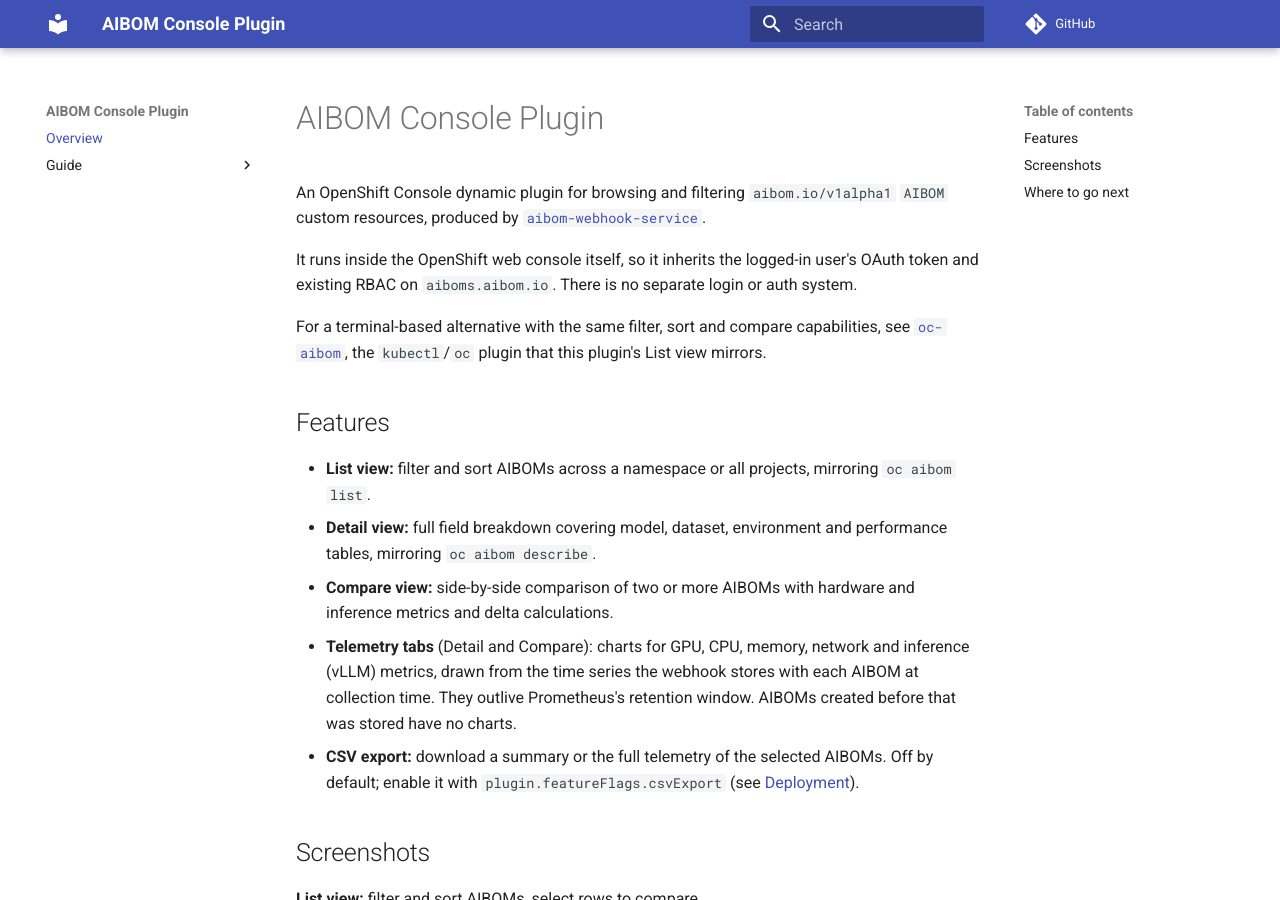
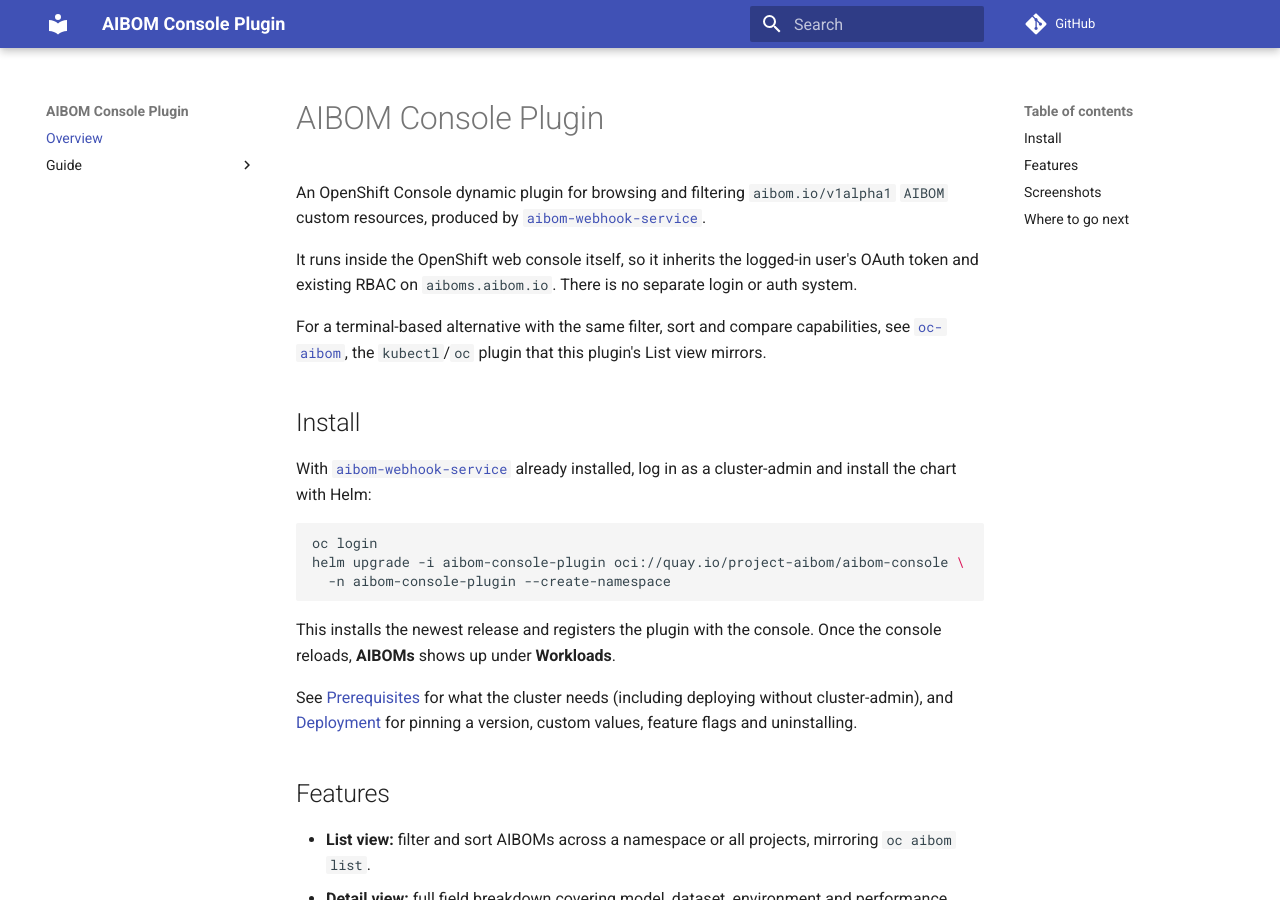
Before and after one commit to gavinsan33/aibom-console-plugin, an MkDocs documentation site: the page built from docs/index.md, in a window 1280 px wide and 900 px high. Built offline with MkDocs 1.6.1 and Material for MkDocs 9.7.7, drawn with Linux system fonts in a browser that asks for light colours; comment, search, counter and statistics services are not loaded.

Commit message:
Docs: surface Helm install on the overview page

````diff
--- a/docs/index.md
+++ b/docs/index.md
@@ -5,6 +5,20 @@ An OpenShift Console dynamic plugin for browsing and filtering `aibom.io/v1alpha
 It runs inside the OpenShift web console itself, so it inherits the logged-in user's OAuth token and existing RBAC on `aiboms.aibom.io`. There is no separate login or auth system.
 
 For a terminal-based alternative with the same filter, sort and compare capabilities, see [`oc-aibom`](https://github.com/gavinsan33/oc-aibom), the `kubectl`/`oc` plugin that this plugin's List view mirrors.
+
+## Install
+
+With [`aibom-webhook-service`](https://github.com/gavinsan33/aibom-webhook-service) already installed, log in as a cluster-admin and install the chart with Helm:
+
+```sh
+oc login
+helm upgrade -i aibom-console-plugin oci://quay.io/project-aibom/aibom-console \
+  -n aibom-console-plugin --create-namespace
+```
+
+This installs the newest release and registers the plugin with the console. Once the console reloads, **AIBOMs** shows up under **Workloads**.
+
+See [Prerequisites](guide/prerequisites.md) for what the cluster needs (including deploying without cluster-admin), and [Deployment](guide/deployment.md) for pinning a version, custom values, feature flags and uninstalling.
 
 ## Features
 
````
